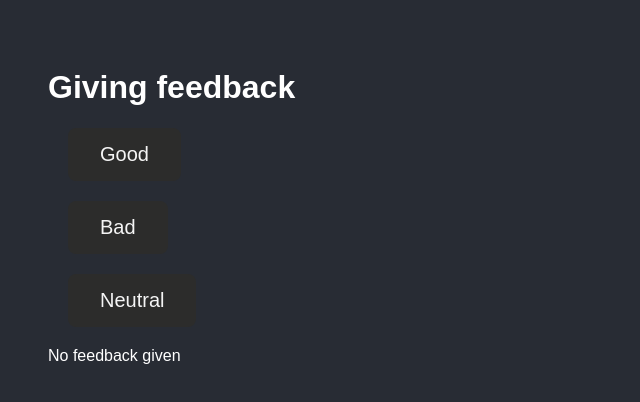
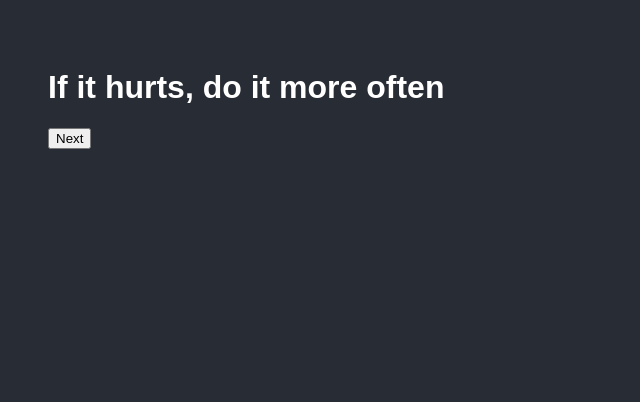
Before and after one commit to onrush1995/Fullstackopen, a React (Create React App) app in the folder part1/course_Information_Step2/: page / in a window 1280 px wide. Shown: the top 402 px of the page, without its empty margins (0-640 px from the left). Built offline with nearby package versions, Linux system fonts and the light colour scheme.

Commit message:
1.12*: anecdotes step1 : completed exercise

```diff
--- a/part1/course_Information_Step2/src/App.js
+++ b/part1/course_Information_Step2/src/App.js
@@ -1,200 +1,32 @@
-import React, { useState } from 'react';
+import { useState } from 'react';
 
-// StatisticLine for displaying a single statistic, e.g. the average score.
+const App = () => {
+    const anecdotes = [
+        'If it hurts, do it more often',
+        'Adding manpower to a late software project makes it later!',
+        'The first 90 percent of the code accounts for the first 10 percent of the development time...The remaining 10 percent of the code accounts for the other 90 percent of the development time.',
+        'Any fool can write code that a computer can understand. Good programmers write code that humans can understand.',
+        'Premature optimization is the root of all evil.',
+        'Debugging is twice as hard as writing the code in the first place. Therefore, if you write the code as cleverly as possible, you are, by definition, not smart enough to debug it.',
+        'Programming without an extremely heavy use of console.log is same as if a doctor would refuse to use x-rays or blood tests when diagnosing patients'
+    ];
 
-const StatisticLine = ({ Average }) => {
+    const [
+        selected,
+        setSelected
+    ] = useState(0);
+
+    const handleClick = () => {
+        const minimum = 0;
+        const maximum = anecdotes.length;
+        const randomnumber = Math.ceil(Math.random() * (maximum - minimum - 1)) + minimum;
+        setSelected(randomnumber);
+    };
+
     return (
         <div>
-            <p>Average: {Average}</p>
-        </div>
-    );
-};
-
-const PositiveStatisticLine = ({ Positive }) => {
-    return (
-        <div>
-            <p>Positive : {Positive} %</p>
-        </div>
-    );
-};
-
-const AllStatisticLine = ({ All }) => {
-    return (
-        <div>
-            <p>All {All} </p>
-        </div>
-    );
-};
-
-const Good = ({ Good }) => {
-    return (
-        <div>
-            <p>Good {Good} </p>
-        </div>
-    );
-};
-
-const Bad = ({ Bad }) => {
-    return (
-        <div>
-            <p>Bad {Bad} </p>
-        </div>
-    );
-};
-
-const Neutral = ({ Neutral }) => {
-    return (
-        <div>
-            <p>Neutral {Neutral} </p>
-        </div>
-    );
-};
-
-const Statistics = ({ good, bad, neutral, goodrep, badrep, neutralrep }) => {
-    const All = good + bad + neutral;
-    const Average = (goodrep + badrep + neutralrep) / (good + bad + neutral);
-    const Positive = goodrep / (good + bad + neutral) * 100;
-
-    if (All === 0) {
-        return <div>No feedback given</div>;
-    }
-    return (
-        <div>
-            <h1>Statistics</h1>
-
-            <table>
-                <tbody>
-                    <tr>
-                        <td>
-                            <Good text='good' Good={good} />
-                        </td>
-                    </tr>
-                    <tr>
-                        <td>
-                            <Bad text='bad' Bad={bad} />
-                        </td>
-                    </tr>
-                    <tr>
-                        <td>
-                            <Neutral text='neutral' Neutral={neutral} />
-                        </td>
-                    </tr>
-                    <tr>
-                        <td>
-                            <AllStatisticLine text='all' All={All} />
-                        </td>
-                    </tr>
-                    <tr>
-                        <td>
-                            <StatisticLine text='average' Average={Average} />
-                        </td>
-                    </tr>
-                    <tr>
-                        <td>
-                            <PositiveStatisticLine Positive={Positive} />
-                        </td>
-                    </tr>
-                </tbody>
-            </table>
-        </div>
-    );
-};
-
-// Button for defining the buttons used for submitting feedback
-
-const GoodButton = ({ handleClick }) => {
-    return (
-        <div>
-            <button className='goodButton' onClick={handleClick}>
-                Good
-            </button>
-        </div>
-    );
-};
-
-const BadButton = ({ handleClick }) => {
-    return (
-        <div>
-            <button className='badButton' onClick={handleClick}>
-                Bad
-            </button>
-        </div>
-    );
-};
-
-const NeutralButton = ({ handleClick }) => {
-    return (
-        <div>
-            <button className='neutralButton' onClick={handleClick}>
-                Neutral
-            </button>
-        </div>
-    );
-};
-
-const App = () => {
-    //  Good score count
-    const [
-        good,
-        setGood
-    ] = useState(0);
-
-    const [
-        goodrep,
-        setGoodrep
-    ] = useState(0);
-
-    //  Neutral score count
-    const [
-        neutral,
-        setNeutral
-    ] = useState(0);
-
-    const [
-        neutralrep,
-        setNeutralrep
-    ] = useState(0);
-
-    //  Bad score count
-    const [
-        bad,
-        setBad
-    ] = useState(0);
-
-    const [
-        badrep,
-        setBadrep
-    ] = useState(0);
-
-    // Click count
-    const goodHandleClick = () => {
-        setGood(good + 1);
-        setGoodrep((prevState) => prevState + 1);
-    };
-
-    const badHandleClick = () => {
-        setBad(bad + 1);
-        setBadrep((prevState) => prevState - 1);
-    };
-
-    const neutralHandleClick = () => {
-        setNeutral(neutral + 1);
-        setNeutralrep((prevState) => prevState + 0);
-    };
-    return (
-        <div>
-            <h1>Giving feedback</h1>
-            <GoodButton handleClick={goodHandleClick} />
-            <BadButton handleClick={badHandleClick} />
-            <NeutralButton handleClick={neutralHandleClick} />
-            <Statistics
-                good={good}
-                bad={bad}
-                neutral={neutral}
-                goodrep={goodrep}
-                badrep={badrep}
-                neutralrep={neutralrep}
-            />
+            <h1>{anecdotes[selected]}</h1>
+            <button onClick={handleClick}>Next</button>
         </div>
     );
 };
```
